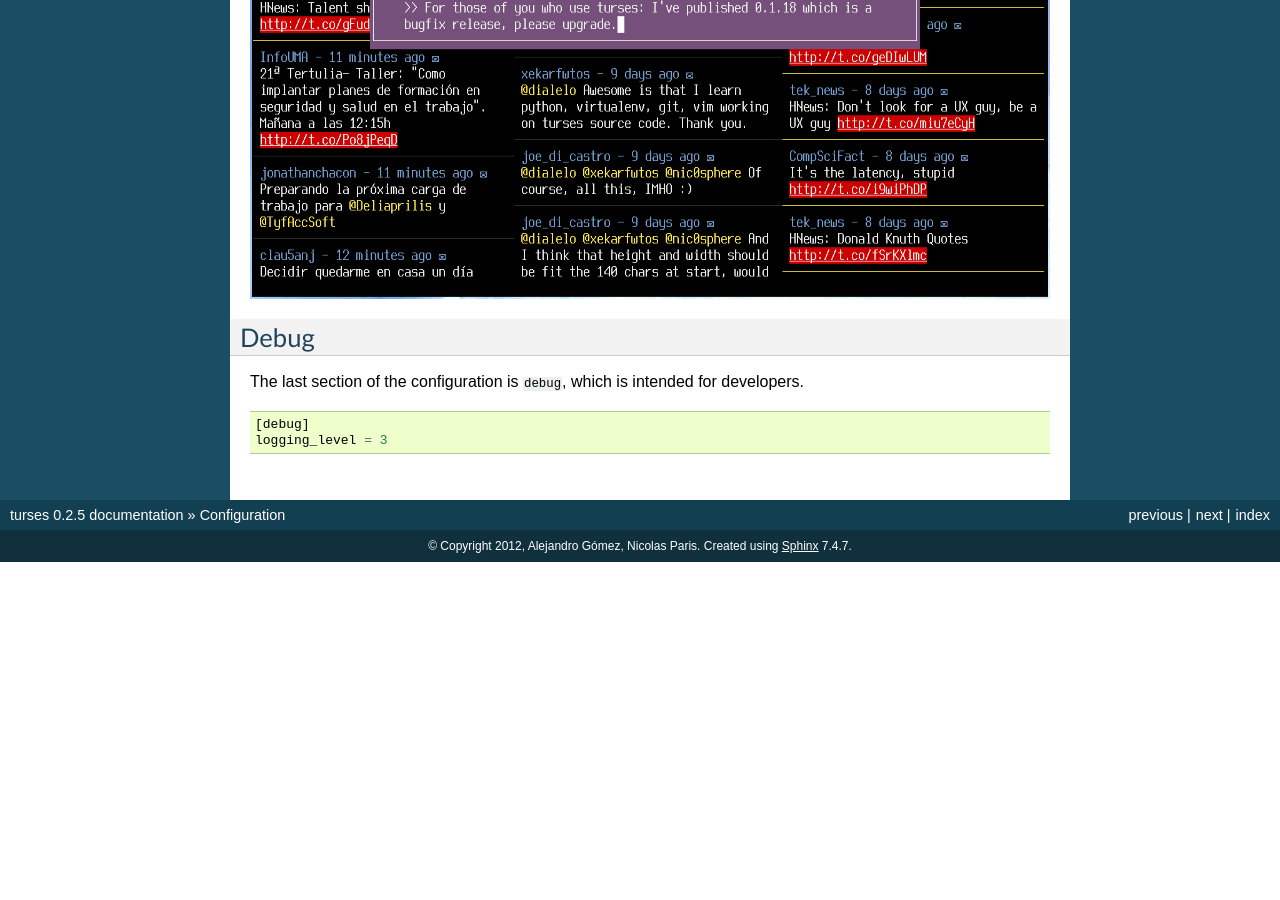
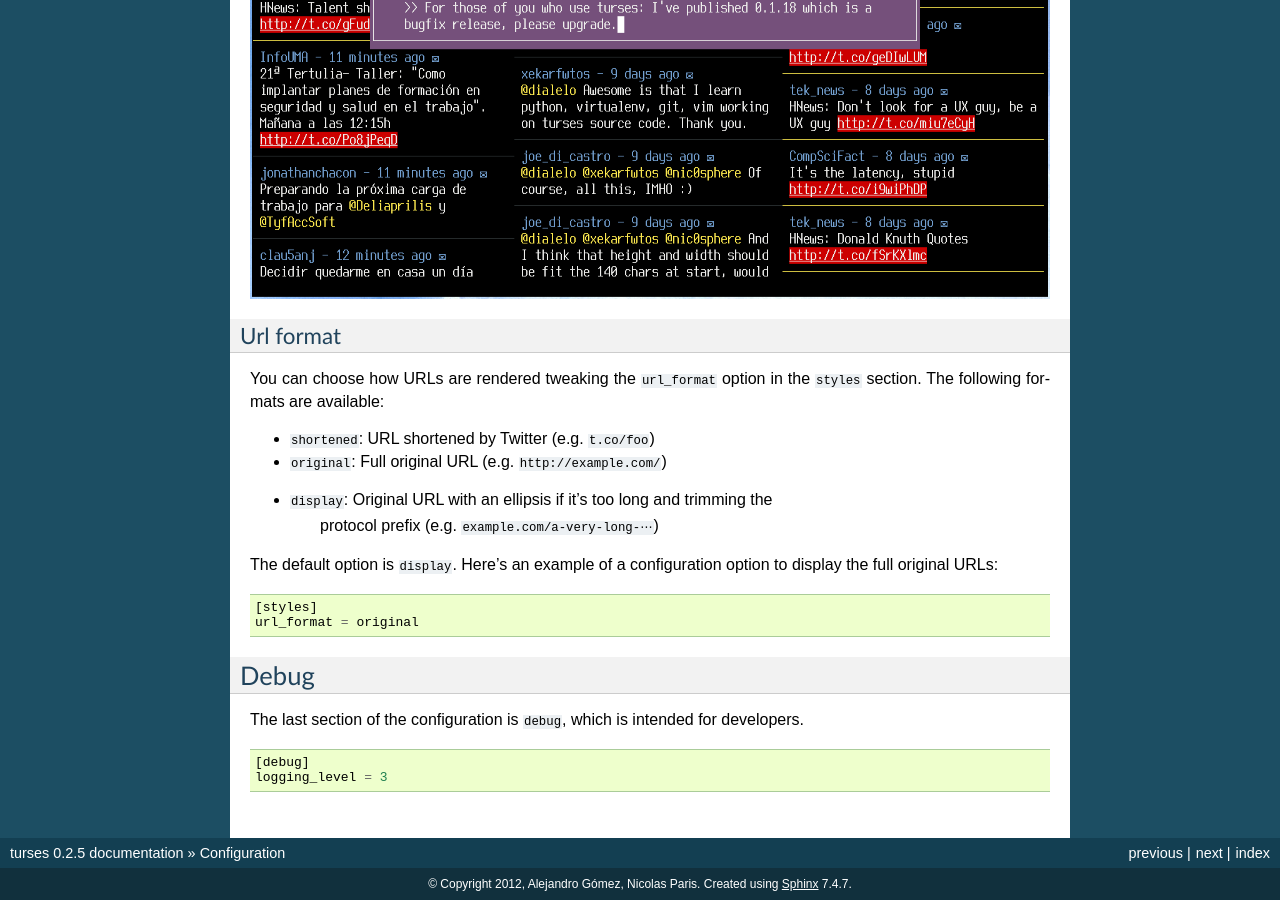
Before and after one commit to louipc/turses, a Sphinx documentation site: the page built from docs/user/configuration.rst, in a window 1280 px wide and 900 px high, scrolled down 4635 px. Built offline with Sphinx 7.4.7, drawn with Linux system fonts in a browser that asks for light colours; before the commit the page ends 5197 px from its top, so only the background shows below that.

Commit message:
#102 Configurable URL formats.

```diff
--- a/docs/user/configuration.rst
+++ b/docs/user/configuration.rst
@@ -207,6 +207,25 @@ Here's how it looks like:
     :align: center
     :alt: tweets rendered with a status divider
 
+Url format
+~~~~~~~~~~
+
+You can choose how URLs are rendered tweaking the ``url_format`` option in the
+``styles`` section. The following formats are available:
+
+- ``shortened``: URL shortened by Twitter (e.g. ``t.co/foo``)
+- ``original``: Full original URL (e.g. ``http://example.com/``)
+- ``display``: Original URL with an ellipsis if it's too long and trimming the
+    protocol prefix (e.g. ``example.com/a-very-long-⋯``)
+
+The default option is ``display``. Here's an example of a configuration option
+to display the full original URLs:
+
+::
+
+    [styles]
+    url_format = original
+
 Debug
 -----
 
```
Also changed, not shown: 2 other files.
